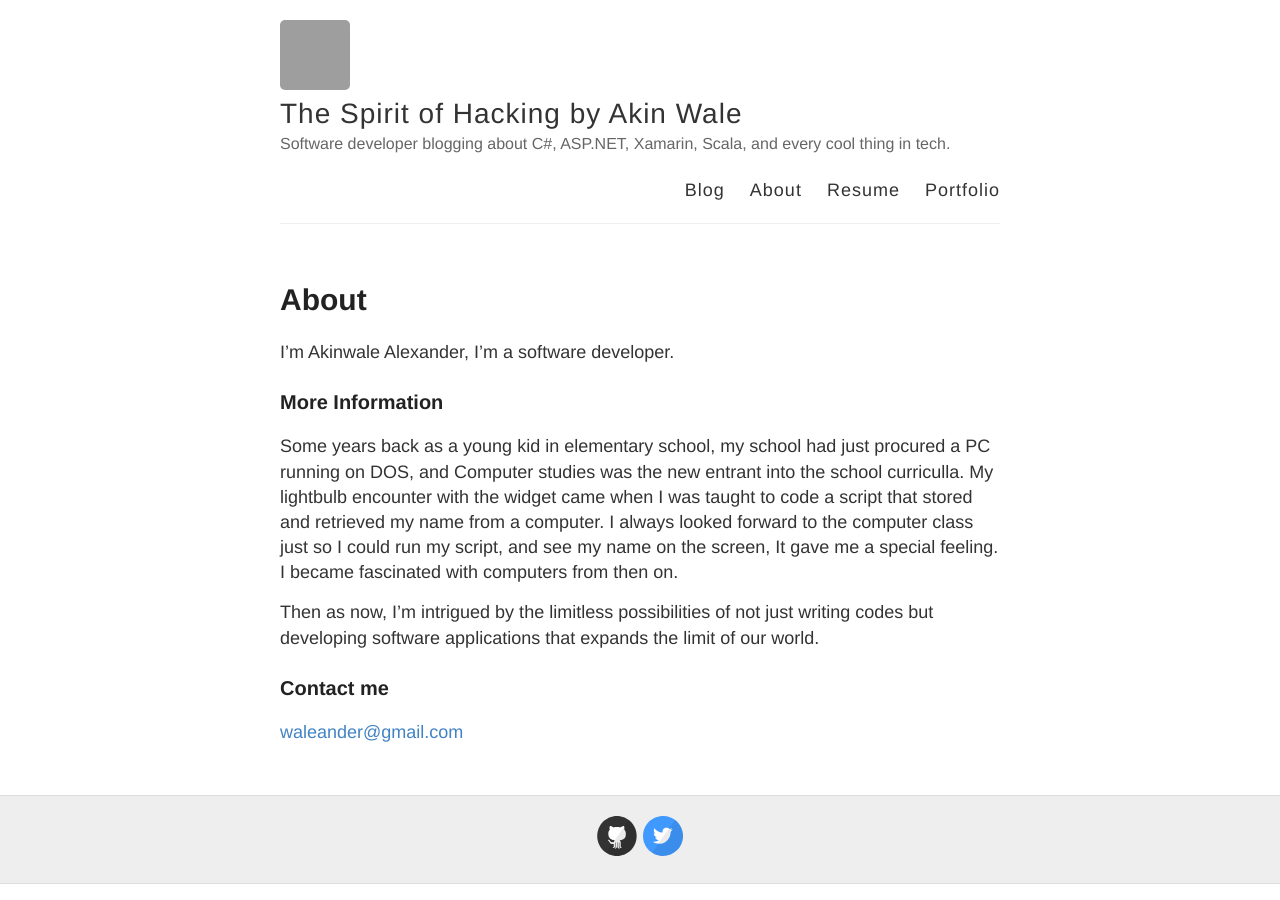
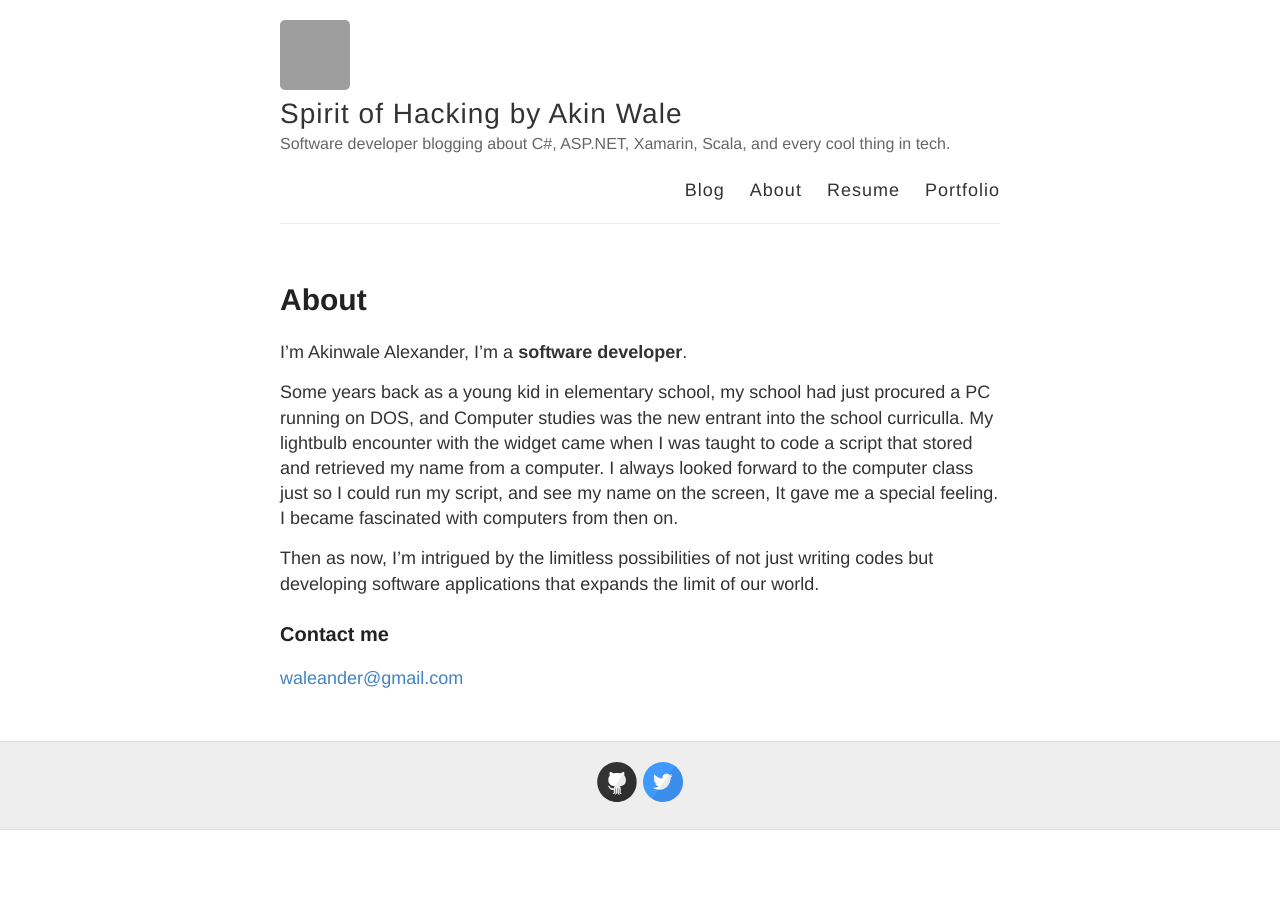
Before and after one commit to yeleywale/yeleywale.github.io, a Jekyll site: the page built from about.md, in a window 1280 px wide. Built offline with Jekyll 4.4.1, drawn with Linux system fonts in a browser that asks for light colours; grey boxes are pictures that could not be loaded.

Commit message:
Update about and config

```diff
--- a/_config.yml
+++ b/_config.yml
@@ -3,7 +3,7 @@
 #
 
 # Name of your site (displayed in the header)
-name: The Spirit of Hacking by Akin Wale
+name: Spirit of Hacking by Akin Wale
 
 # Short bio or description (displayed in the header)
 description: Software developer blogging about C#, ASP.NET, Xamarin, Scala, and every cool thing in tech.
--- a/about.md
+++ b/about.md
@@ -5,9 +5,7 @@ permalink: /about/
 published: true
 ---
 
-I'm Akinwale Alexander, I'm a software developer.
-
-### More Information
+I'm Akinwale Alexander, I'm a **software developer**.
 
 Some years back as a young kid in elementary school, my school had just procured a PC running on DOS, and Computer studies was the new entrant into the school curriculla. My lightbulb encounter with the widget came when I was taught to code a script that stored and retrieved my name from a computer.  I always looked forward to the computer class just so I could run my script, and see my name on the screen, It gave me a special feeling. I became fascinated with computers from then on.
 
```
Also changed, not shown: 1 other file.
